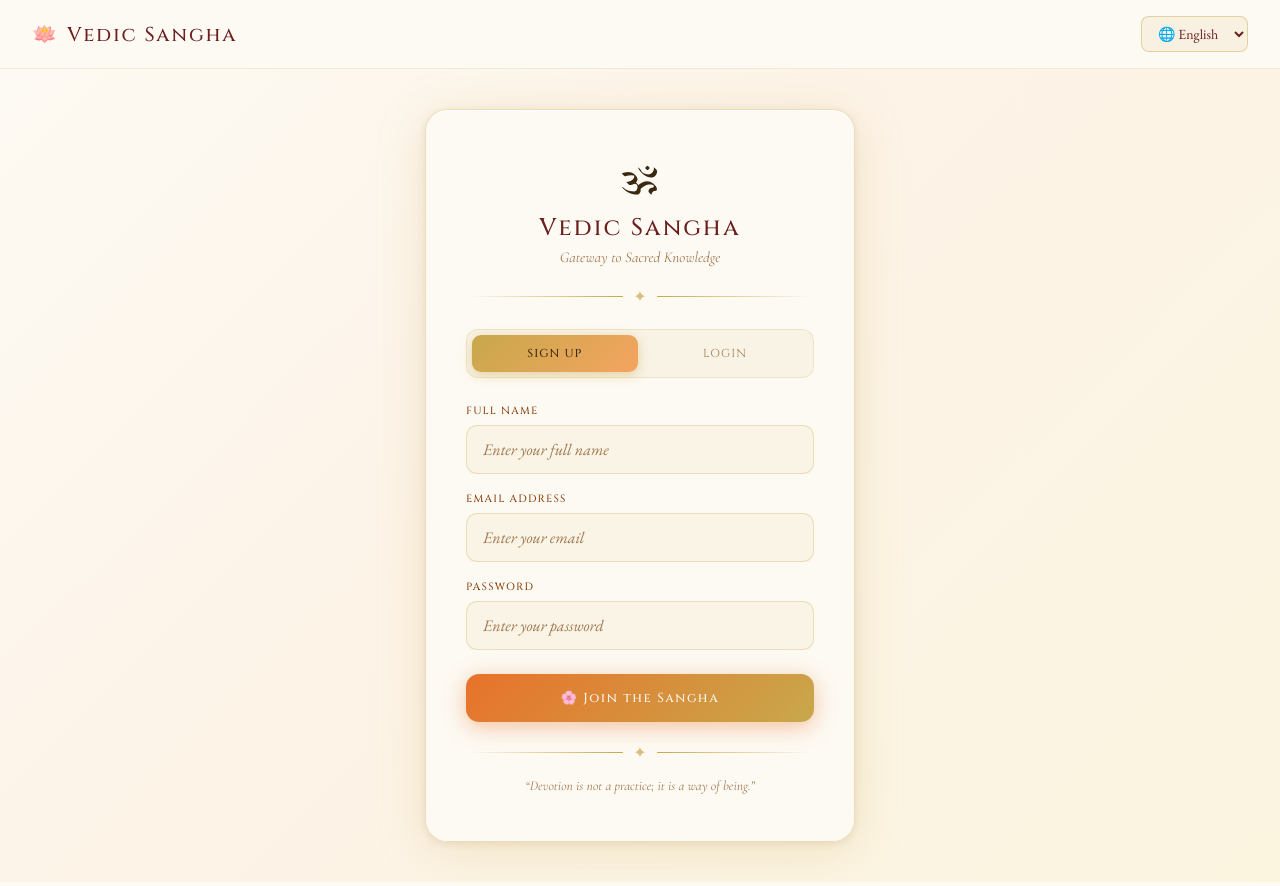
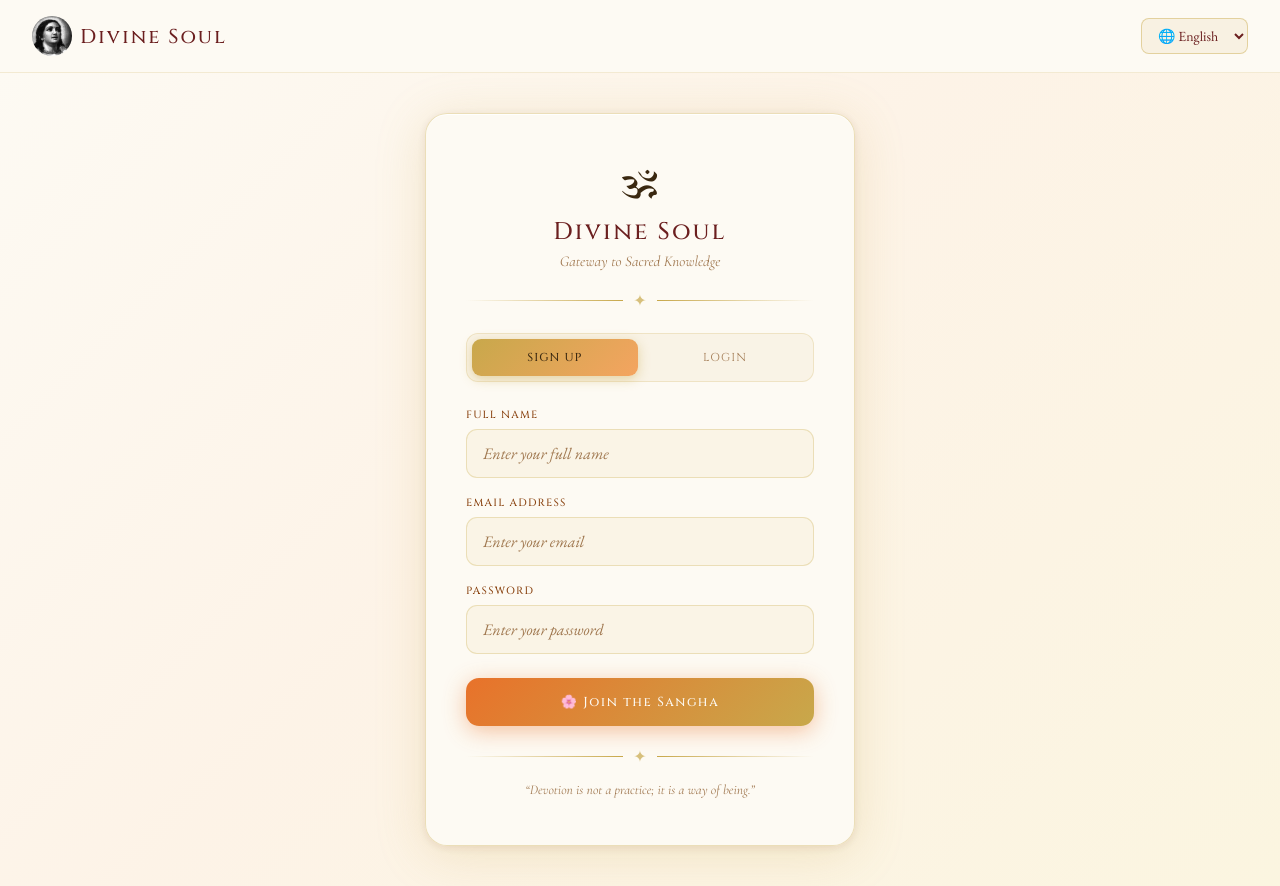
Before and after one commit to wrld10/vedicsangha, a plain HTML site: page index.html in a window 1280 px wide. Drawn offline with nearby package versions, Linux system fonts and the light colour scheme.

Commit message:
Add files via upload

```diff
--- a/index.html
+++ b/index.html
@@ -3,7 +3,7 @@
 <head>
   <meta charset="UTF-8" />
   <meta name="viewport" content="width=device-width, initial-scale=1.0" />
-  <title>Vedic Sangha — Sacred Knowledge Portal</title>
+  <title>Divine Soul — Sacred Knowledge Portal</title>
   <link rel="stylesheet" href="style.css" />
   <link rel="preconnect" href="https://fonts.googleapis.com" />
   <link rel="preconnect" href="https://fonts.gstatic.com" crossorigin />
@@ -17,7 +17,9 @@
     <div class="mandala mandala-bottom-left"></div>
 
     <header class="auth-topbar">
-      <div class="logo">🪷 <span>Vedic Sangha</span></div>
+      <div class="logo">
+        <img src="pfp.jpg" alt="Logo" class="logo-pfp" />
+         <span>Divine Soul</span></div>
       <select id="auth-lang" class="lang-select" onchange="setLang(this.value)">
         <option value="en">🌐 English</option>
         <option value="hi">🕉 हिन्दी</option>
@@ -27,7 +29,7 @@
     <main class="auth-main">
       <div class="auth-card">
         <div class="om-symbol">🕉</div>
-        <h1 class="auth-title" data-en="Vedic Sangha" data-hi="वैदिक संघ">Vedic Sangha</h1>
+        <h1 class="auth-title" data-en="Divine Soul" data-hi="वैदिक संघ">Divine Soul</h1>
         <p class="auth-subtitle" data-en="Gateway to Sacred Knowledge" data-hi="दिव्य ज्ञान का द्वार">Gateway to Sacred Knowledge</p>
         <div class="om-divider"><span></span><span class="om-icon">✦</span><span></span></div>
 
@@ -80,7 +82,9 @@
 
     <header class="dash-header">
       <div class="dash-header-inner">
-        <div class="logo logo-light">🪷 <span>Vedic Sangha</span></div>
+        <div class="logo logo-light">
+           <img src="pfp.jpg" alt="Logo" class="logo-pfp" />
+          🪷 <span>Divine Soul</span></div>
         <div class="dash-header-right">
           <select id="dash-lang" class="lang-select dash-lang" onchange="setLang(this.value)">
             <option value="en">🌐 English</option>
@@ -93,7 +97,7 @@
 
     <section class="dash-hero">
       <p class="welcome-small" data-en="Welcome to the Sangha" data-hi="संघ में आपका स्वागत है">Welcome to the Sangha</p>
-      <h1 class="welcome-name">🙏 <span id="welcome-name-text">Seeker</span></h1>
+      <h1 class="welcome-name"> <span id="welcome-name-text">Seeker</span> 🙏</h1>
       <div class="quote-strip">
         <p class="quote-text" id="dash-quote">"In the silence of the heart, God speaks."</p>
       </div>
@@ -112,7 +116,7 @@
 
     <footer class="dash-footer">
       <div class="om-divider"><span></span><span class="om-icon">🕉</span><span></span></div>
-      <p class="footer-text">Vedic Sangha — Dedicated to the eternal pursuit of dharma, bhakti, and jnana.</p>
+      <p class="footer-text">Divine Soul — Dedicated to the eternal pursuit of dharma, bhakti, and jnana.</p>
     </footer>
   </div>
 
@@ -123,7 +127,7 @@
     <header class="dash-header">
       <div class="dash-header-inner">
         <button class="back-btn" onclick="showDashboard()">← <span data-en="BACK" data-hi="वापस">BACK</span></button>
-        <div class="logo logo-light" style="font-size:16px;">🕉 Vedic Sangha</div>
+        <div class="logo logo-light" style="font-size:16px;">🕉 Divine Soul</div>
         <div style="width:80px;"></div>
       </div>
     </header>
--- a/style.css
+++ b/style.css
@@ -710,3 +710,24 @@ body {
   .detail-name { font-size: 22px; }
   .detail-content { padding: 30px 16px 60px; }
 }
+.logo {
+  display: flex;
+  align-items: center;
+  gap: 8px; /* space between image and text */
+}
+
+.logo-pfp {
+  width: 40px;     /* adjust size */
+  height: 40px;    /* adjust size */
+  border-radius: 50%; /* makes it circular */
+  object-fit: cover;  /* keeps image aspect ratio */
+}
+.auth-topbar,
+.dash-header-inner {
+  padding-left: 5 !important;
+  margin-left: 0 !important;
+}
+
+.logo {
+  margin-left: 0 !important;
+}
```
Also changed, not shown: pfp.jpg (added), premanand.jpg.
